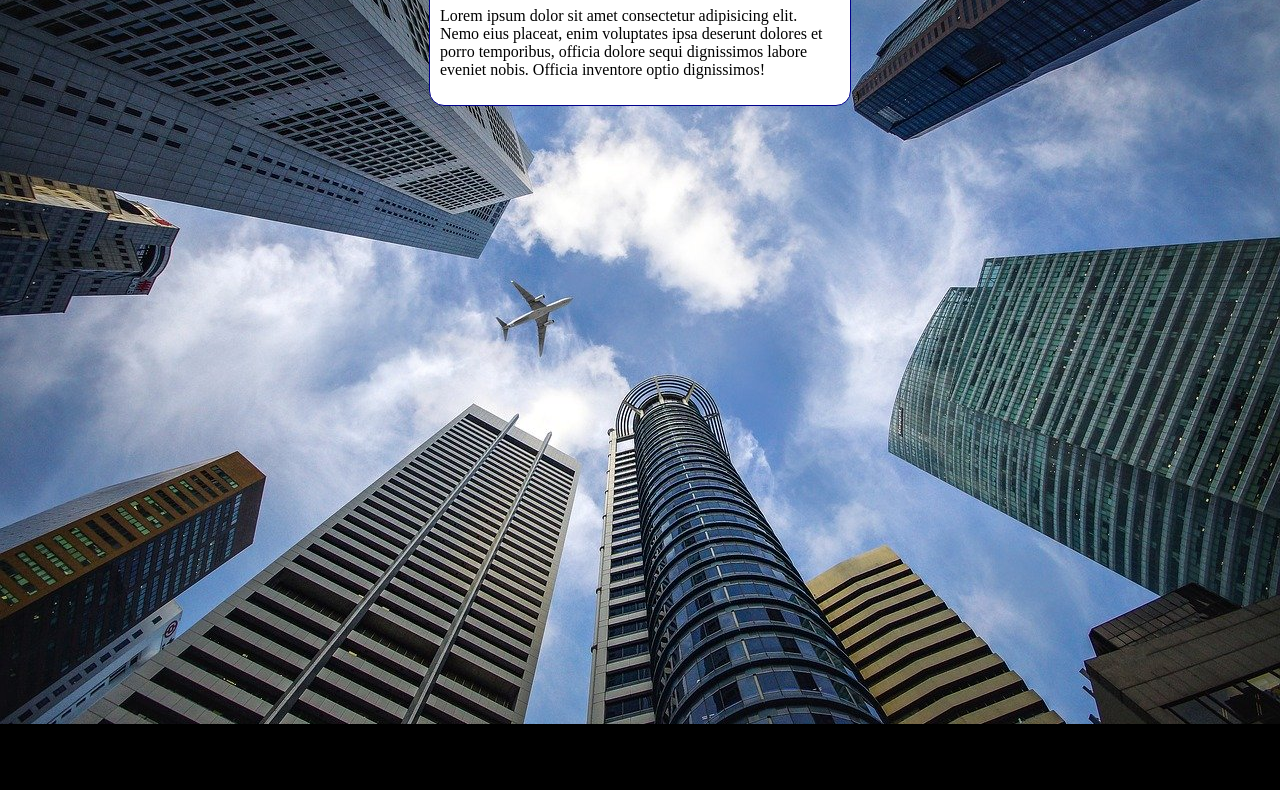
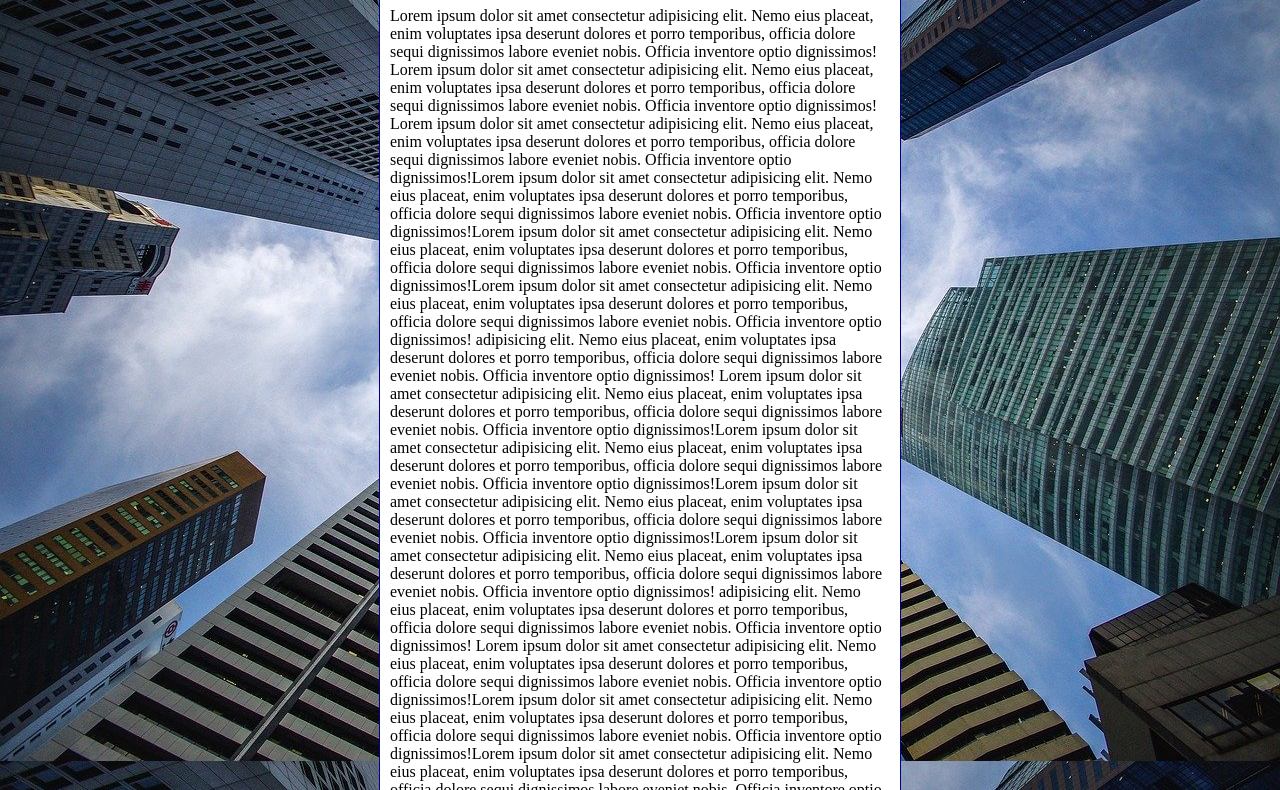
Before and after one commit to vaexmungaji/HTML_CSS, a plain HTML site: page Execrcicios/ex022/fundo006.html in a window 1280 px wide. Shown: the part 92-882 px from the top of the page. Before the commit the page ends 816 px from the top, so only its background shows below. Drawn offline with Linux system fonts and the light colour scheme.

Commit message:
Adtualizei o exercício 022
Adicionei a página fundo006

```diff
--- a/Execrcicios/ex022/fundo006.html
+++ b/Execrcicios/ex022/fundo006.html
@@ -3,14 +3,22 @@
 <head>
     <meta charset="UTF-8">
     <meta name="viewport" content="width=device-width, initial-scale=1.0">
-    <title>Backgrounds</title>
+    <title>Fundo fixo</title>
     <style>
         body{
             height: 100vh;
             background-color: black;
-            background-image: url(imagens/wallpaper002.jpg);
+            /*background-image: url(imagens/wallpaper002.jpg);
             background-position: center top;
             background-repeat: no-repeat;
+            background-size: cover;
+            background-attachment: fixed;
+            */
+
+            /* Shorthand
+            color>image>position>repeat>[size]>attachament
+            */
+            background: black url(imagens/wallpaper002.jpg) center center no-repeat fixed; ;
             background-size: cover;
 
         }
@@ -18,7 +26,7 @@
             border: 1px solid darkblue;
             border-radius: 15px;
             background-color: white;
-            width: 400px;
+            max-width: 500px;
             padding: 10px;
             margin: auto;
         }
@@ -27,7 +35,15 @@
 <body>
     <main>
         <h1>Teste de imagem de fundo</h1>
-        <p>Lorem ipsum dolor sit amet consectetur adipisicing elit. Nemo eius placeat, enim voluptates ipsa deserunt dolores et porro temporibus, officia dolore sequi dignissimos labore eveniet nobis. Officia inventore optio dignissimos!</p>
+        <p>Lorem ipsum dolor sit amet consectetur adipisicing elit. Nemo eius placeat, enim voluptates ipsa deserunt dolores et porro temporibus, officia dolore sequi dignissimos labore eveniet nobis. Officia inventore optio dignissimos!
+        Lorem ipsum dolor sit amet consectetur adipisicing elit. Nemo eius placeat, enim voluptates ipsa deserunt dolores et porro temporibus, officia dolore sequi dignissimos labore eveniet nobis. Officia inventore optio dignissimos! Lorem ipsum dolor sit amet consectetur adipisicing elit. Nemo eius placeat, enim voluptates ipsa deserunt dolores et porro temporibus, officia dolore sequi dignissimos labore eveniet nobis. Officia inventore optio dignissimos!Lorem ipsum dolor sit amet consectetur adipisicing elit. Nemo eius placeat, enim voluptates ipsa deserunt dolores et porro temporibus, officia dolore sequi dignissimos labore eveniet nobis. Officia inventore optio dignissimos!Lorem ipsum dolor sit amet consectetur adipisicing elit. Nemo eius placeat, enim voluptates ipsa deserunt dolores et porro temporibus, officia dolore sequi dignissimos labore eveniet nobis. Officia inventore optio dignissimos!Lorem ipsum dolor sit amet consectetur adipisicing elit. Nemo eius placeat, enim voluptates ipsa deserunt dolores et porro temporibus, officia dolore sequi dignissimos labore eveniet nobis. Officia inventore optio dignissimos!
+
+        adipisicing elit. Nemo eius placeat, enim voluptates ipsa deserunt dolores et porro temporibus, officia dolore sequi dignissimos labore eveniet nobis. Officia inventore optio dignissimos! Lorem ipsum dolor sit amet consectetur adipisicing elit. Nemo eius placeat, enim voluptates ipsa deserunt dolores et porro temporibus, officia dolore sequi dignissimos labore eveniet nobis. Officia inventore optio dignissimos!Lorem ipsum dolor sit amet consectetur adipisicing elit. Nemo eius placeat, enim voluptates ipsa deserunt dolores et porro temporibus, officia dolore sequi dignissimos labore eveniet nobis. Officia inventore optio dignissimos!Lorem ipsum dolor sit amet consectetur adipisicing elit. Nemo eius placeat, enim voluptates ipsa deserunt dolores et porro temporibus, officia dolore sequi dignissimos labore eveniet nobis. Officia inventore optio dignissimos!Lorem ipsum dolor sit amet consectetur adipisicing elit. Nemo eius placeat, enim voluptates ipsa deserunt dolores et porro temporibus, officia dolore sequi dignissimos labore eveniet nobis. Officia inventore optio dignissimos!
+
+        adipisicing elit. Nemo eius placeat, enim voluptates ipsa deserunt dolores et porro temporibus, officia dolore sequi dignissimos labore eveniet nobis. Officia inventore optio dignissimos! Lorem ipsum dolor sit amet consectetur adipisicing elit. Nemo eius placeat, enim voluptates ipsa deserunt dolores et porro temporibus, officia dolore sequi dignissimos labore eveniet nobis. Officia inventore optio dignissimos!Lorem ipsum dolor sit amet consectetur adipisicing elit. Nemo eius placeat, enim voluptates ipsa deserunt dolores et porro temporibus, officia dolore sequi dignissimos labore eveniet nobis. Officia inventore optio dignissimos!Lorem ipsum dolor sit amet consectetur adipisicing elit. Nemo eius placeat, enim voluptates ipsa deserunt dolores et porro temporibus, officia dolore sequi dignissimos labore eveniet nobis. Officia inventore optio dignissimos!Lorem ipsum dolor sit amet consectetur adipisicing elit. Nemo eius placeat, enim voluptates ipsa deserunt dolores et porro temporibus, officia dolore sequi dignissimos labore eveniet nobis. Officia inventore optio dignissimos!
+
+        adipisicing elit. Nemo eius placeat, enim voluptates ipsa deserunt dolores et porro temporibus, officia dolore sequi dignissimos labore eveniet nobis. Officia inventore optio dignissimos! Lorem ipsum dolor sit amet consectetur adipisicing elit. Nemo eius placeat, enim voluptates ipsa deserunt dolores et porro temporibus, officia dolore sequi dignissimos labore eveniet nobis. Officia inventore optio dignissimos!Lorem ipsum dolor sit amet consectetur adipisicing elit. Nemo eius placeat, enim voluptates ipsa deserunt dolores et porro temporibus, officia dolore sequi dignissimos labore eveniet nobis. Officia inventore optio dignissimos!Lorem ipsum dolor sit amet consectetur adipisicing elit. Nemo eius placeat, enim voluptates ipsa deserunt dolores et porro temporibus, officia dolore sequi dignissimos labore eveniet nobis. Officia inventore optio dignissimos!Lorem ipsum dolor sit amet consectetur adipisicing elit. Nemo eius placeat, enim voluptates ipsa deserunt dolores et porro temporibus, officia dolore sequi dignissimos labore eveniet nobis. Officia inventore optio dignissimos!
+        </p>
     </main>
 </body>
 </html>
```
